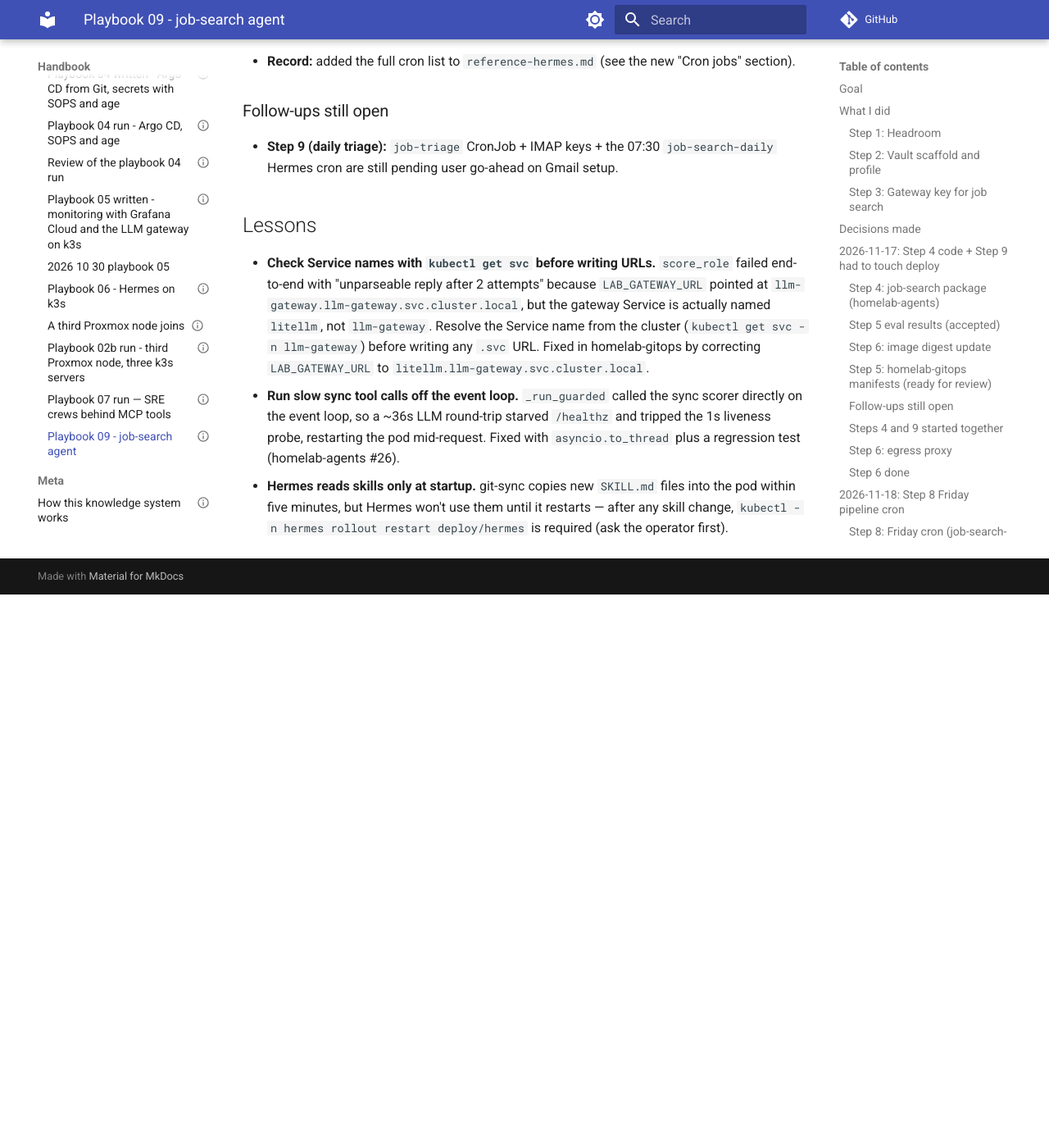
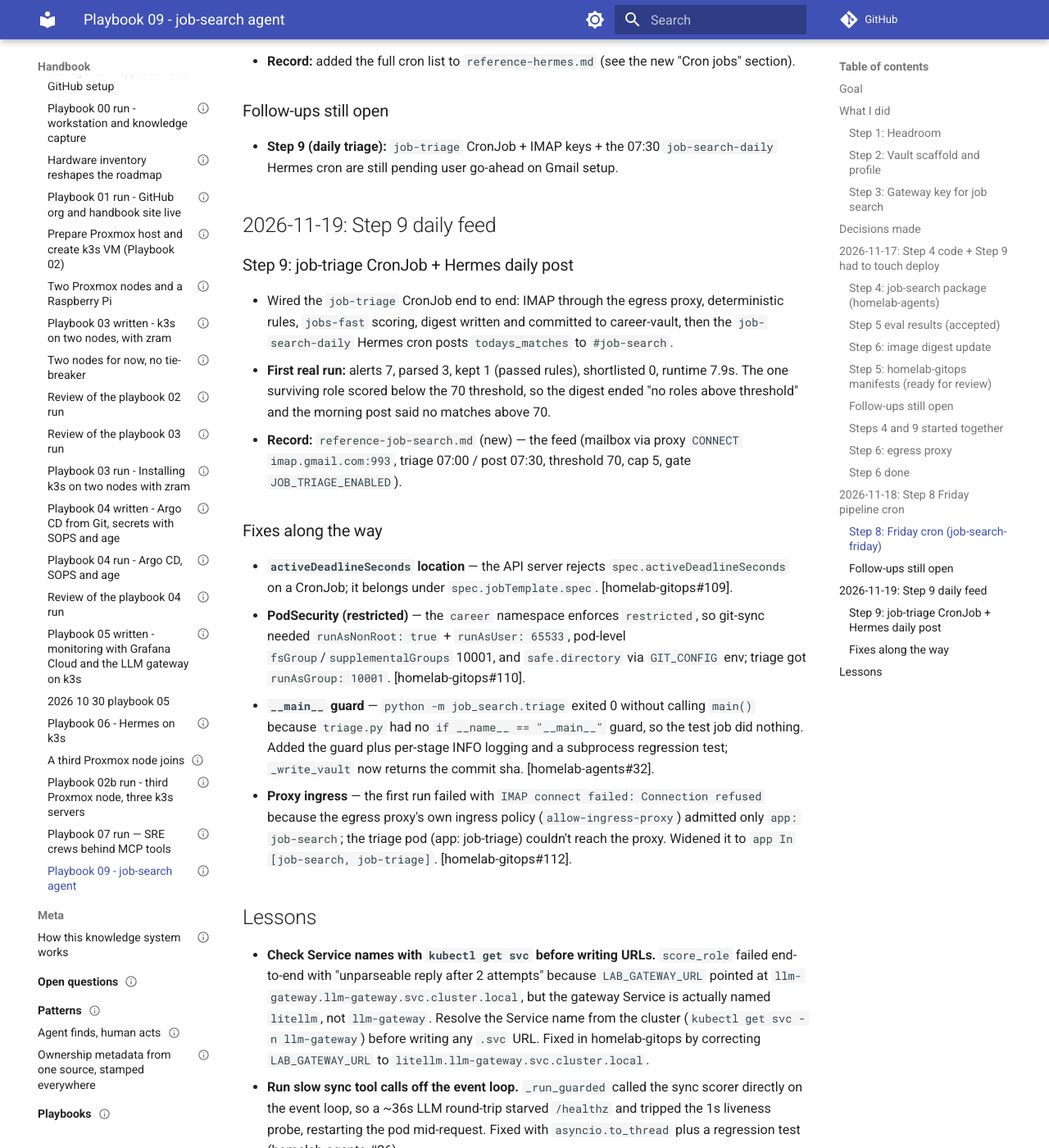
Before and after one commit to ssaav5-ai-labs/handbook, an MkDocs documentation site: the page built from docs/journal/2026/2026-11-15-09-job-search.md, in a window 1280 px wide and 1400 px high, scrolled down 6165 px. Shown: the whole window at 82% size. Built offline with MkDocs 1.6.1 and Material for MkDocs 9.7.7, drawn with Linux system fonts in a browser that asks for light colours; comment, search, counter and statistics services are not loaded; before the commit the page ends 6890 px from its top, so only the background shows below that.

Commit message:
docs(job-search): record step 9 daily feed (#56)
Add reference-job-search.md with the daily-feed wiring (IMAP via proxy
CONNECT 993, triage 07:00 / post 07:30, threshold 70, cap 5, gate
JOB_TRIAGE_ENABLED) and the step 9 journal entry (7 alerts, 3 parsed,
1 kept, 0 shortlisted, 7.9s) with the four fixes found along the way.

```diff
--- /dev/null
+++ b/docs/domains/ai-stack/reference-job-search.md
@@ -0,0 +1,43 @@
+---
+type: reference
+title: Job-search agent reference
+description: The job-search MCP server and drafting crew in homelab-agents, deployed from homelab-gitops into the career namespace, with Hermes in Slack as the front end and the daily email feed.
+domain: ai-stack
+tags: [job-search, crewai, mcp, hermes, slack, career-vault, imap, cronjob]
+status: draft
+created: 2026-11-19
+updated: 2026-11-19
+visibility: public
+reuse: lab-specific
+blog: none
+---
+
+# Job-search agent reference
+
+The job-search agent scores roles pasted into `#job-search`, drafts CV summaries and cover notes into the private `career-vault`, and posts a daily digest of job-alert emails. See [design-job-search.md](design-job-search.md) for the machinery and [ADR-0036](../../decisions/0036-job-search-agent-finds-human-applies.md) for the decisions.
+
+## Daily feed
+
+The feed is the step 9 CronJob: it reads a dedicated job-alerts mailbox, filters and scores the alerts, and writes a daily digest that Hermes posts to Slack each morning.
+
+| Piece | Value |
+|---|---|
+| CronJob | `job-triage` in `career` (`python -m job_search.triage` from the job-search image) |
+| Schedule | `0 7 * * *` (07:00 Europe/Dublin) |
+| Hermes post | `job-search-daily` at `30 7 * * 1-5` (07:30) → `#job-search` |
+| Gate | `JOB_TRIAGE_ENABLED=true` (off by default: logs "job triage disabled" and exits 0) |
+| Threshold | 70 (`shortlist_threshold` in `profile.md`) |
+| Cap | 5 (`daily_cap`) |
+| Digest | `job-search/digests/YYYY-MM-DD.md` in career-vault |
+| Concurrency / deadline | `concurrencyPolicy: Forbid`, `activeDeadlineSeconds: 600` |
+
+- **Mailbox:** read-only IMAP through the egress proxy —
+  `IMAP_PROXY=http://egress-proxy.career.svc.cluster.local:3128`. `triage.py` opens a
+  `CONNECT imap.gmail.com:993` tunnel (tinyproxy `ConnectPort 993` + `^imap\.gmail\.com$`
+  filter), then wraps it in TLS. Fetches with `BODY.PEEK`, so alerts stay unread.
+- **Credentials:** its own Secret `job-triage` (`IMAP_HOST`, `IMAP_USER`,
+  `IMAP_APP_PASSWORD`), separate from the `job-search` Secret, plus the write deploy key
+  to commit the digest. `JOBS_GATEWAY_KEY` for scoring comes from the `job-search` Secret.
+- **Flow:** allowed senders (`jobalerts-noreply@linkedin.com` by default), deterministic
+  rules (location, seniority, exclusions, already-seen), then one `jobs-fast` score per
+  survivor. The digest lists what the rules skipped and the shortlist (score ≥ threshold).
--- a/docs/journal/2026/2026-11-15-09-job-search.md
+++ b/docs/journal/2026/2026-11-15-09-job-search.md
@@ -6,7 +6,7 @@ domain: career
 tags: [job-search, crewai, mcp, hermes, slack, career-vault]
 status: active
 created: 2026-11-15
-updated: 2026-11-18
+updated: 2026-11-19
 visibility: public
 reuse: lab-specific
 blog: none
@@ -184,6 +184,37 @@ Deployment is live: job-search (2/2) + egress-proxy (1/1), 107 GitHub git CIDRs
 - **Step 9 (daily triage):** `job-triage` CronJob + IMAP keys + the 07:30
   `job-search-daily` Hermes cron are still pending user go-ahead on Gmail setup.
 
+## 2026-11-19: Step 9 daily feed
+
+### Step 9: job-triage CronJob + Hermes daily post
+
+- Wired the `job-triage` CronJob end to end: IMAP through the egress proxy, deterministic
+  rules, `jobs-fast` scoring, digest written and committed to career-vault, then the
+  `job-search-daily` Hermes cron posts `todays_matches` to `#job-search`.
+- **First real run:** alerts 7, parsed 3, kept 1 (passed rules), shortlisted 0, runtime
+  7.9s. The one surviving role scored below the 70 threshold, so the digest ended "no
+  roles above threshold" and the morning post said no matches above 70.
+- **Record:** `reference-job-search.md` (new) — the feed (mailbox via proxy `CONNECT
+  imap.gmail.com:993`, triage 07:00 / post 07:30, threshold 70, cap 5, gate
+  `JOB_TRIAGE_ENABLED`).
+
+### Fixes along the way
+
+- **`activeDeadlineSeconds` location** — the API server rejects `spec.activeDeadlineSeconds`
+  on a CronJob; it belongs under `spec.jobTemplate.spec`. [homelab-gitops#109].
+- **PodSecurity (restricted)** — the `career` namespace enforces `restricted`, so git-sync
+  needed `runAsNonRoot: true` + `runAsUser: 65533`, pod-level `fsGroup`/`supplementalGroups`
+  10001, and `safe.directory` via `GIT_CONFIG` env; triage got `runAsGroup: 10001`.
+  [homelab-gitops#110].
+- **`__main__` guard** — `python -m job_search.triage` exited 0 without calling `main()`
+  because `triage.py` had no `if __name__ == "__main__"` guard, so the test job did
+  nothing. Added the guard plus per-stage INFO logging and a subprocess regression test;
+  `_write_vault` now returns the commit sha. [homelab-agents#32].
+- **Proxy ingress** — the first run failed with `IMAP connect failed: Connection refused`
+  because the egress proxy's own ingress policy (`allow-ingress-proxy`) admitted only
+  `app: job-search`; the triage pod (app: job-triage) couldn't reach the proxy. Widened it
+  to `app In [job-search, job-triage]`. [homelab-gitops#112].
+
 ## Lessons
 
 - **Check Service names with `kubectl get svc` before writing URLs.** `score_role` failed end-to-end with "unparseable reply after 2 attempts" because `LAB_GATEWAY_URL` pointed at `llm-gateway.llm-gateway.svc.cluster.local`, but the gateway Service is actually named `litellm`, not `llm-gateway`. Resolve the Service name from the cluster (`kubectl get svc -n llm-gateway`) before writing any `.svc` URL. Fixed in homelab-gitops by correcting `LAB_GATEWAY_URL` to `litellm.llm-gateway.svc.cluster.local`.
```
